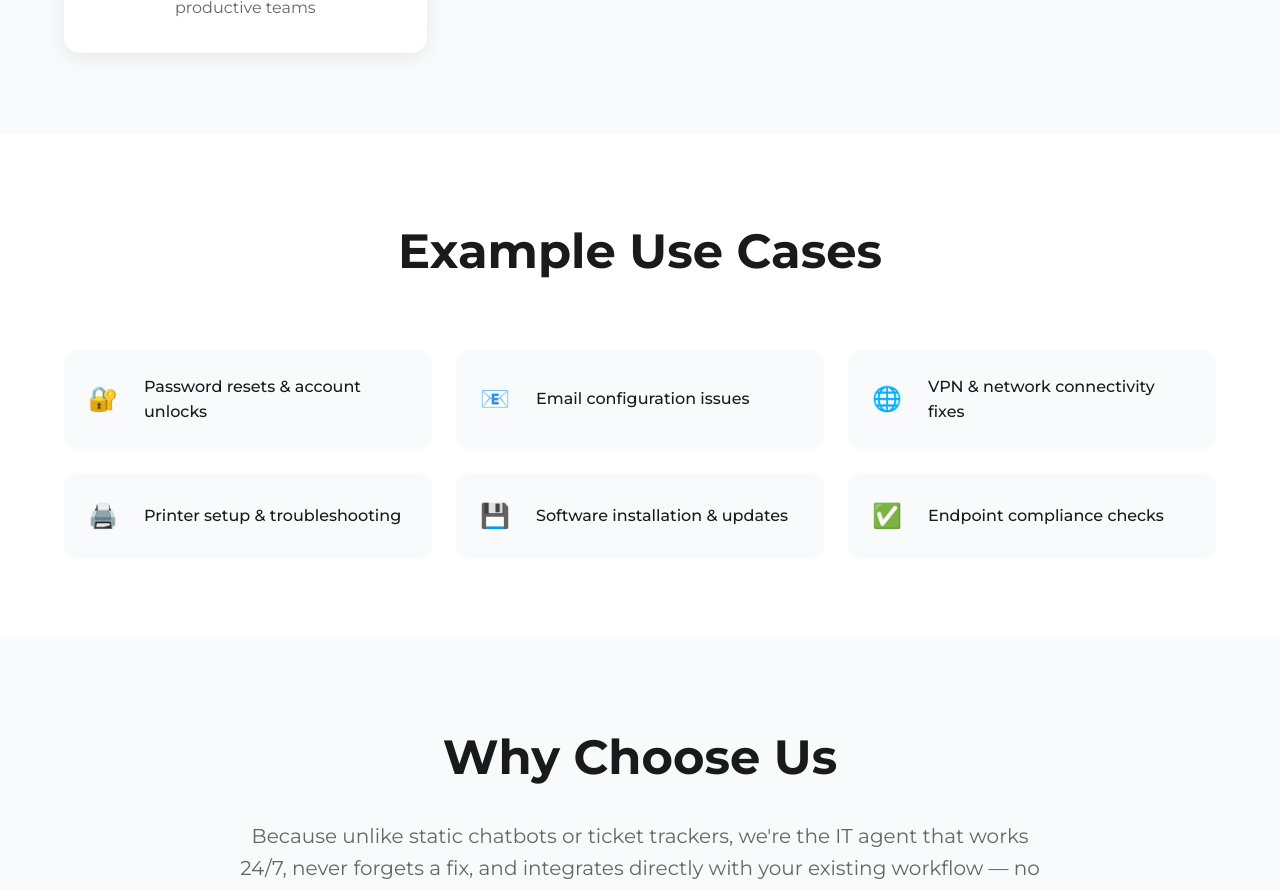
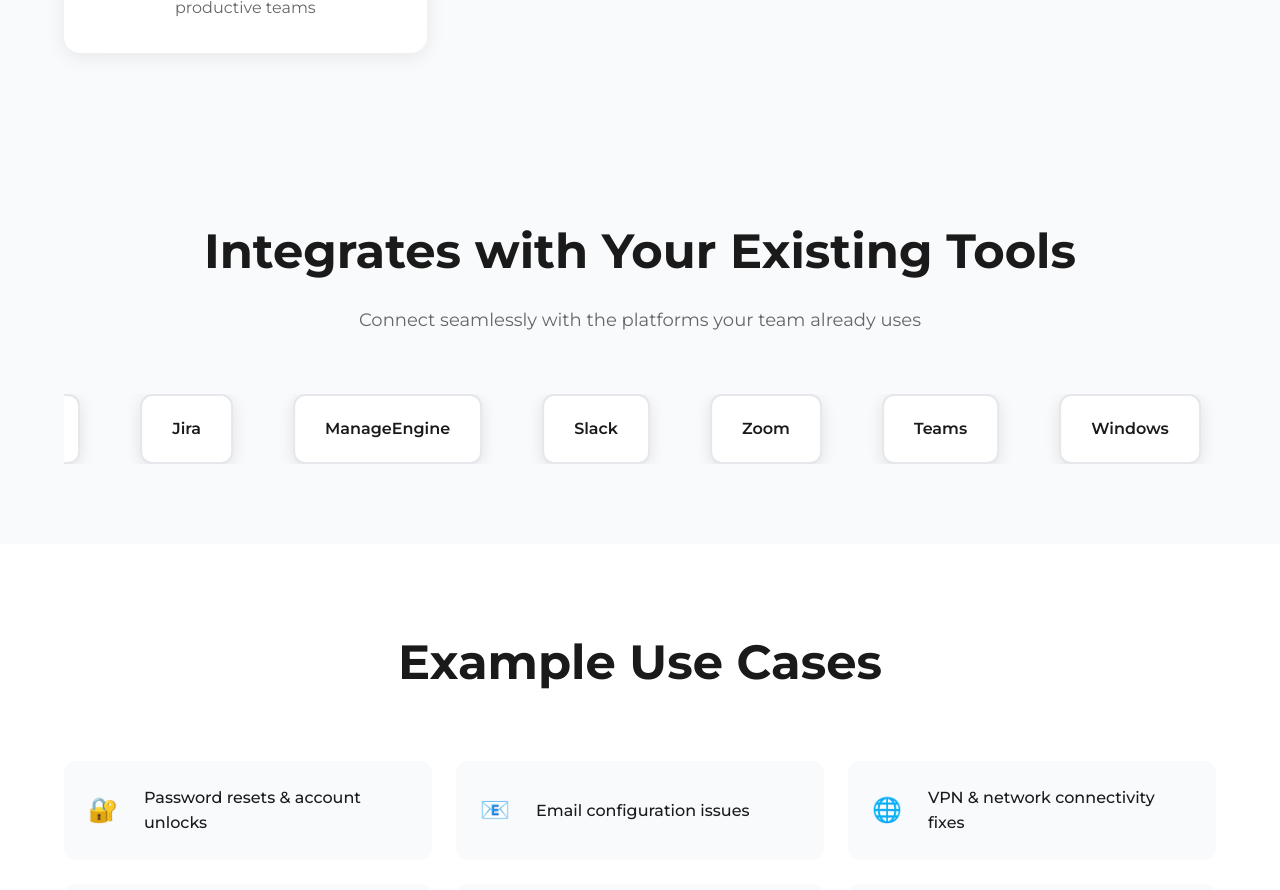
Before and after one commit to JohnsonManuel/Fixie, a React (Create React App) app: page / in a window 1280 px wide. Shown: the part 5140-6030 px from the top of the page. Built offline with nearby package versions, Linux system fonts and the light colour scheme; no server answers.

Commit message:
Add integrations section with moving logo bar

```diff
--- a/src/App.tsx
+++ b/src/App.tsx
@@ -316,6 +316,41 @@
         </div>
       </section>
 
+      {/* Integrations */}
+      <section className="integrations">
+        <div className="container">
+          <h2>Integrates with Your Existing Tools</h2>
+          <p className="integrations-subtitle">Connect seamlessly with the platforms your team already uses</p>
+          <div className="logos-container">
+            <div className="logos-scroll">
+              <div className="logo-item">Freshdesk</div>
+              <div className="logo-item">Jira</div>
+              <div className="logo-item">ManageEngine</div>
+              <div className="logo-item">Slack</div>
+              <div className="logo-item">Zoom</div>
+              <div className="logo-item">Teams</div>
+              <div className="logo-item">Windows</div>
+              <div className="logo-item">macOS</div>
+              <div className="logo-item">GNOME</div>
+              <div className="logo-item">AWS</div>
+              <div className="logo-item">Azure</div>
+              {/* Duplicate for seamless loop */}
+              <div className="logo-item">Freshdesk</div>
+              <div className="logo-item">Jira</div>
+              <div className="logo-item">ManageEngine</div>
+              <div className="logo-item">Slack</div>
+              <div className="logo-item">Zoom</div>
+              <div className="logo-item">Teams</div>
+              <div className="logo-item">Windows</div>
+              <div className="logo-item">macOS</div>
+              <div className="logo-item">GNOME</div>
+              <div className="logo-item">AWS</div>
+              <div className="logo-item">Azure</div>
+            </div>
+          </div>
+        </div>
+      </section>
+
       {/* Use Cases */}
       <section className="use-cases">
         <div className="container">
--- a/src/styles/App.css
+++ b/src/styles/App.css
@@ -700,6 +700,73 @@
   line-height: 1.6;
 }
 
+/* Integrations */
+.integrations {
+  padding: 80px 0;
+  background: #f8fafc;
+  overflow: hidden;
+}
+
+.integrations h2 {
+  text-align: center;
+  font-size: 48px;
+  font-weight: 700;
+  font-family: 'Montserrat', sans-serif;
+  margin-bottom: 16px;
+  color: #1a1a1a;
+}
+
+.integrations-subtitle {
+  text-align: center;
+  font-size: 18px;
+  color: #666;
+  font-family: 'Montserrat', sans-serif;
+  margin-bottom: 60px;
+}
+
+.logos-container {
+  width: 100%;
+  overflow: hidden;
+  position: relative;
+}
+
+.logos-scroll {
+  display: flex;
+  animation: scroll 30s linear infinite;
+  gap: 60px;
+  align-items: center;
+}
+
+.logo-item {
+  flex-shrink: 0;
+  padding: 20px 30px;
+  background: white;
+  border-radius: 12px;
+  box-shadow: 0 4px 16px rgba(0, 0, 0, 0.1);
+  font-size: 16px;
+  font-weight: 600;
+  font-family: 'Montserrat', sans-serif;
+  color: #1a1a1a;
+  border: 2px solid #e5e7eb;
+  transition: all 0.3s ease;
+  white-space: nowrap;
+}
+
+.logo-item:hover {
+  transform: translateY(-4px);
+  box-shadow: 0 8px 25px rgba(24, 119, 242, 0.2);
+  border-color: #1877F2;
+}
+
+@keyframes scroll {
+  0% {
+    transform: translateX(0);
+  }
+  100% {
+    transform: translateX(-50%);
+  }
+}
+
 /* Use Cases */
 .use-cases {
   padding: 80px 0;
```
